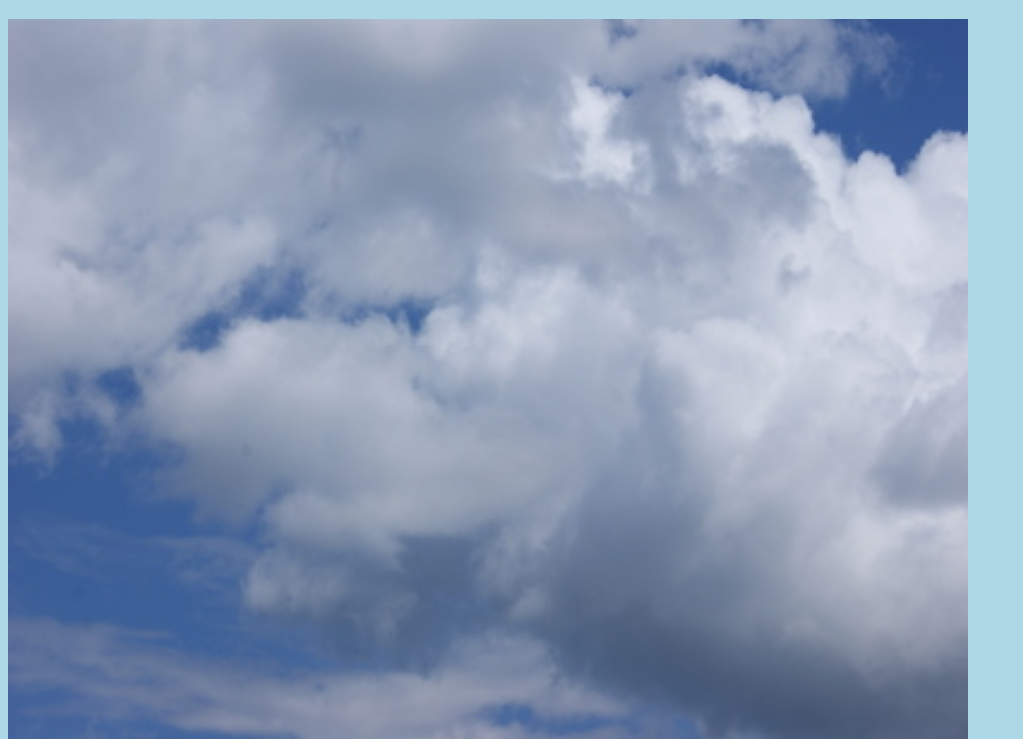
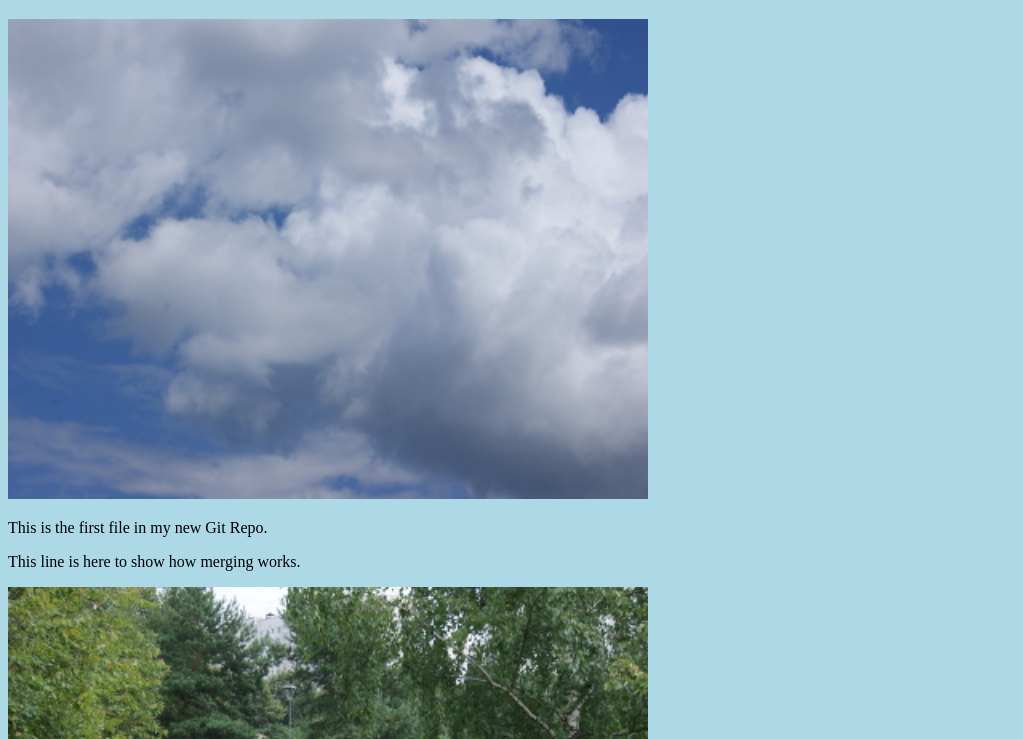
Before and after one commit to dudegit511/hello-world, a plain HTML site: page index.html in a window 1280 px wide. Shown: the part 61-800 px from the top of the page, without its empty margins (0-1023 px from the left). Drawn offline with Linux system fonts and the light colour scheme.

Commit message:
Updated index.html. Resized image

```diff
--- a/index.html
+++ b/index.html
@@ -8,7 +8,7 @@
 
 <h1>Hello world!</h1>
 <div><img src='sample-clouds-400x300.jpg' alt='Hello World from Space'
-style='width:100%;max-width:960px'></div>
+style='width:100%;max-width:640px'></div>
 <p>This is the first file in my new Git Repo.</p>
 <p>This line is here to show how merging works.</p>
 <div><img src='sample-birch-400x300.jpg' alt='Hello Git'
```
